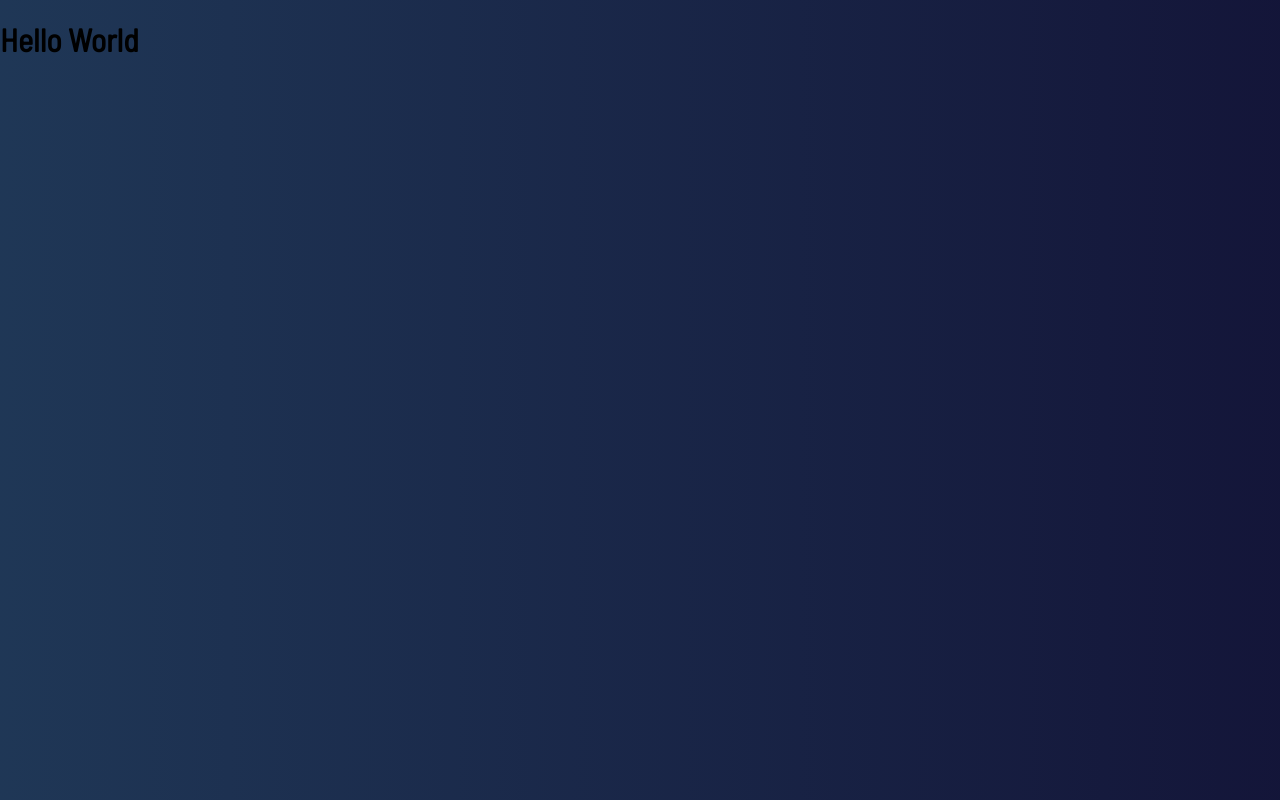
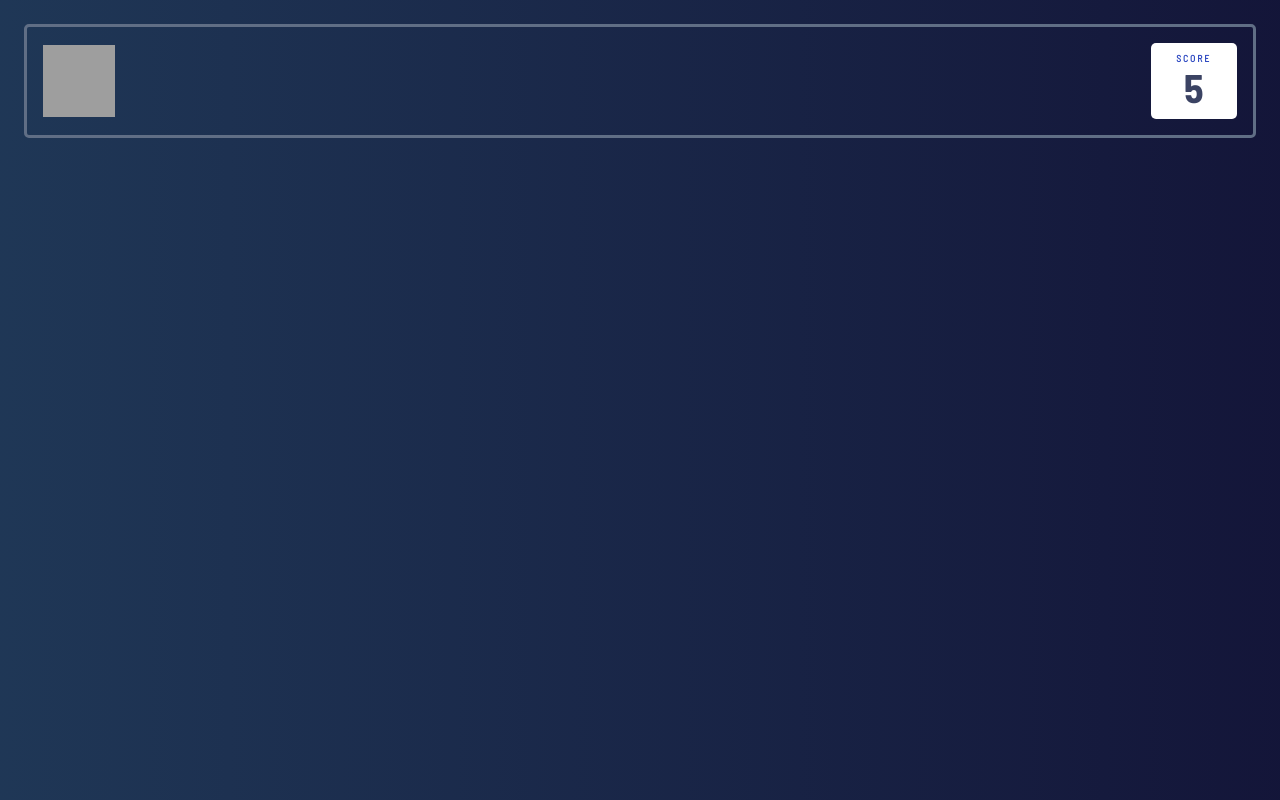
Before and after one commit to abdelmawlaSouat/Rock-Paper-Scissors-Game, a React (Create React App) app: page / in a window 1280 px wide. Built offline with nearby package versions, Linux system fonts and the light colour scheme; grey boxes are pictures that could not be loaded.

Commit message:
Add Score Panel Component

```diff
--- a/src/App.jsx
+++ b/src/App.jsx
@@ -4,16 +4,29 @@
  * Email: abdelmawla.souat@gmail.com
  * -----
  * Created at: 2021-04-22 6:51:44 pm
- * Last Modified: 2021-04-22 7:04:03 pm
+ * Last Modified: 2021-04-23 12:28:22 am
  * -----
  * Copyright (c) 2021 Yuei
  */
 
 import React, { Component } from 'react';
+import ScorePanel from './components/ScorePanel';
 
 class App extends Component {
+  constructor(props) {
+    super(props);
+    this.state = {
+      score: 5,
+    };
+  }
+
   render() {
-    return <h1>Hello World</h1>;
+    const { score } = this.state;
+    return (
+      <main>
+        <ScorePanel score={score} />
+      </main>
+    );
   }
 }
 
--- a/src/assets/scss/fonts.scss
+++ b/src/assets/scss/fonts.scss
@@ -4,3 +4,8 @@
   font-weight: normal;
   font-style: normal;
 }
+
+@font-face {
+  font-family: 'Barlow-Semi-Condensed-Bold';
+  src: url('../fonts//Barlow_Semi_Condensed/BarlowSemiCondensed-Bold.ttf');
+}
--- a/src/assets/scss/main.scss
+++ b/src/assets/scss/main.scss
@@ -5,4 +5,5 @@
 body {
   background: linear-gradient(90deg, $dark_blue_gradient);
   font-family: 'Barlow-Semi-Condensed';
+  padding: 1.5rem;
 }
--- a/src/components/ScorePanel.jsx
+++ b/src/components/ScorePanel.jsx
@@ -4,17 +4,40 @@
  * Email: abdelmawla.souat@gmail.com
  * -----
  * Created at: 2021-04-22 7:22:29 pm
- * Last Modified: 2021-04-22 7:23:38 pm
+ * Last Modified: 2021-04-23 12:45:12 am
  * -----
  * Copyright (c) 2021 Yuei
  */
 
 import React, { Component } from 'react';
 
+import PropTypes from 'prop-types';
+import styles from './ScorePanel.module.scss';
+import logo from '../assets/images/logo-bonus.svg';
+
 class ScorePanel extends Component {
   render() {
-    return <span>Yosh</span>;
+    const { score } = this.props;
+
+    return (
+      <div className={styles.scorePanel}>
+        <img
+          className={styles.logo}
+          src={logo}
+          alt="Rock, Paper, Scissors, Lizard, Spock"
+        />
+
+        <div className={styles.scoreContainer}>
+          <span>SCORE</span>
+          <span className={styles.score}>{score}</span>
+        </div>
+      </div>
+    );
   }
 }
 
+ScorePanel.propTypes = {
+  score: PropTypes.number.isRequired,
+};
+
 export default ScorePanel;
--- /dev/null
+++ b/src/components/ScorePanel.module.scss
@@ -0,0 +1,38 @@
+@import '../assets/scss/colors.scss';
+
+.scorePanel {
+  border-radius: 5px;
+  border: 3px solid $grey;
+  display: flex;
+  justify-content: space-between;
+  align-items: center;
+  padding: 1rem;
+}
+
+.logo {
+  width: 4.5rem;
+  height: 4.5rem;
+}
+
+.scoreContainer {
+  background-color: white;
+  border-radius: 5px;
+  color: $dark;
+  display: flex;
+  flex-direction: column;
+  padding: 0.6rem 0.2rem;
+  text-align: center;
+  width: 5rem;
+
+  span:first-child {
+    font-size: 0.6rem;
+    font-weight: bold;
+    letter-spacing: 2px;
+    color: $blue;
+  }
+}
+
+.score {
+  font-family: 'Barlow-Semi-Condensed-bold';
+  font-size: 2.5rem;
+}
```
Also changed, not shown: src/assets/fonts/Barlow_Semi_Condensed/BarlowSemiCondensed-Bold.ttf (added).
